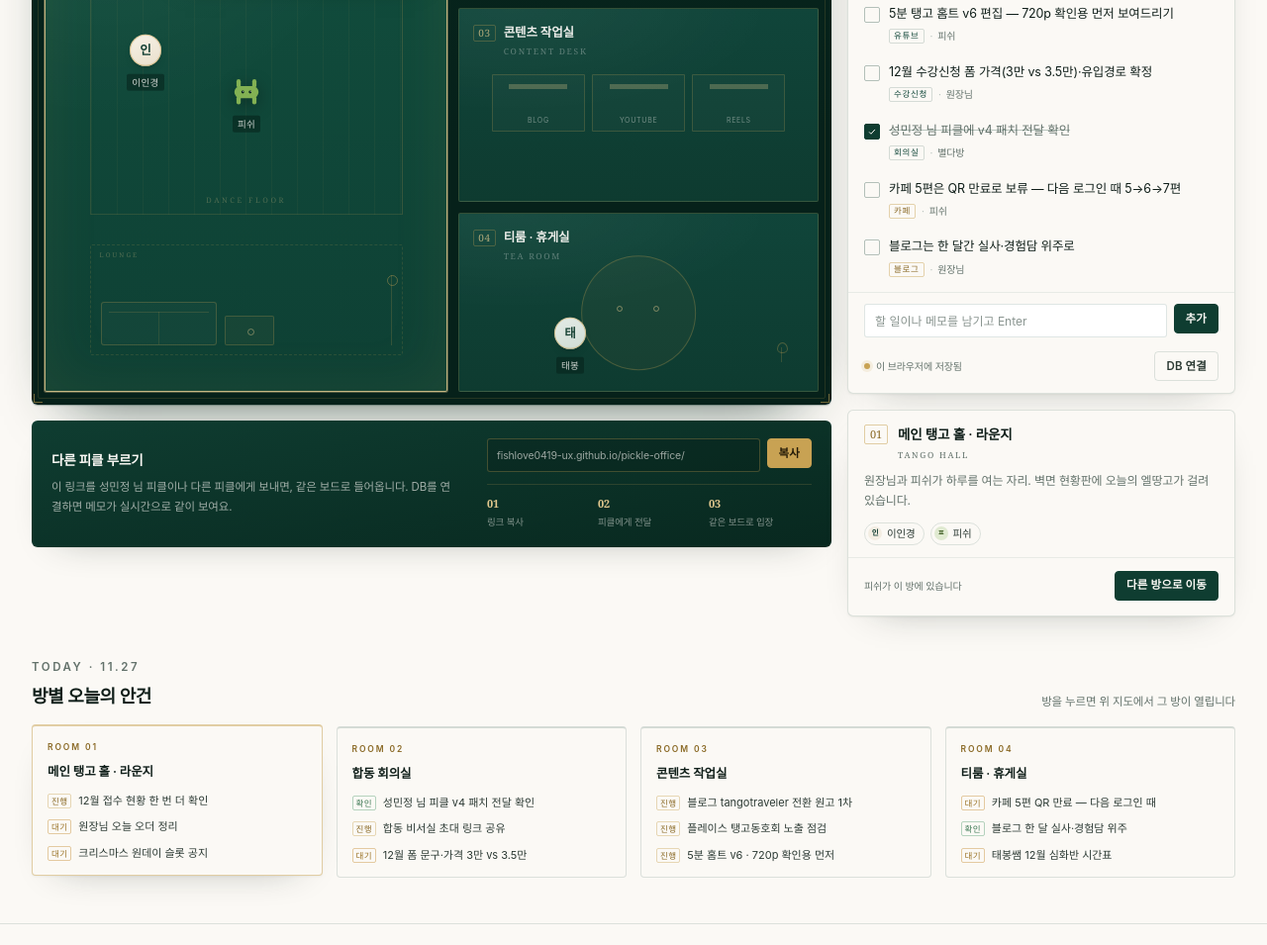
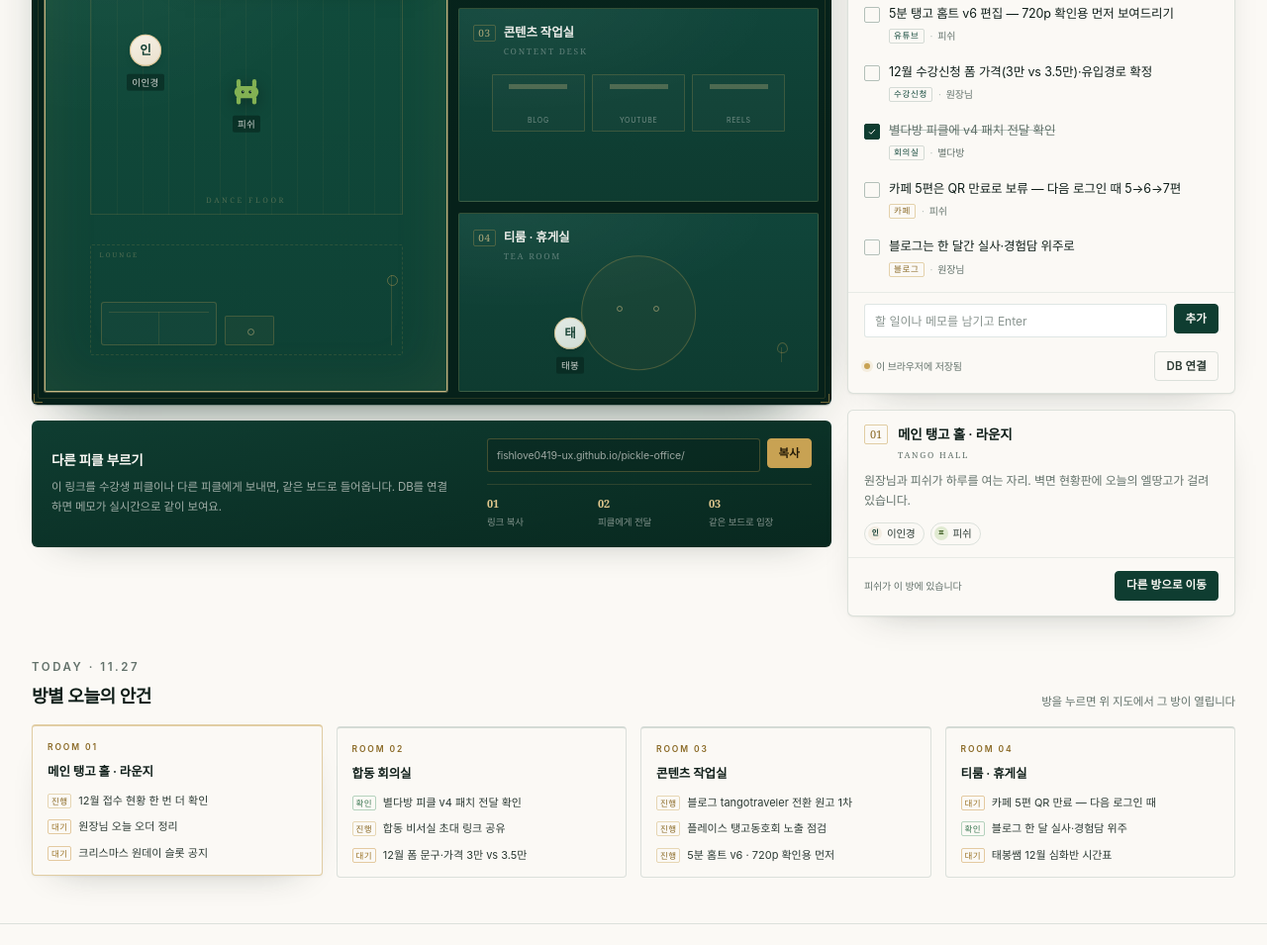
Before and after one commit to fishlove0419-ux/pickle-office, a plain HTML site: page index.html in a window 1280 px wide. Shown: the part 651-1606 px from the top of the page at 99% size. Drawn offline with Linux system fonts and the light colour scheme.

Commit message:
수강생 실명 대신 활동명(별다방)으로 표기

```diff
--- a/index.html
+++ b/index.html
@@ -650,7 +650,7 @@ pre{
           <div class="card__body">
             <div class="invite__txt">
               <h3 id="inviteTitle">다른 피클 부르기</h3>
-              <p>이 링크를 성민정 님 피클이나 다른 피클에게 보내면, 같은 보드로 들어옵니다. DB를 연결하면 메모가 실시간으로 같이 보여요.</p>
+              <p>이 링크를 수강생 피클이나 다른 피클에게 보내면, 같은 보드로 들어옵니다. DB를 연결하면 메모가 실시간으로 같이 보여요.</p>
             </div>
             <div class="invite__act">
               <div class="row">
@@ -777,7 +777,7 @@ pre{
       agenda:[['12월 접수 현황 한 번 더 확인','진행'],['원장님 오늘 오더 정리','대기'],['크리스마스 원데이 슬롯 공지','대기']] },
     meet:{ no:'02', name:'합동 회의실', sub:'Round table',
       desc:'다른 피클들이 초대 링크로 들어와 앉는 긴 테이블. 안건은 여기서 한 줄로 정리합니다.',
-      agenda:[['성민정 님 피클 v4 패치 전달 확인','확인'],['합동 비서실 초대 링크 공유','진행'],['12월 폼 문구·가격 3만 vs 3.5만','대기']] },
+      agenda:[['별다방 피클 v4 패치 전달 확인','확인'],['합동 비서실 초대 링크 공유','진행'],['12월 폼 문구·가격 3만 vs 3.5만','대기']] },
     work:{ no:'03', name:'콘텐츠 작업실', sub:'Content desk',
       desc:'블로그·유튜브·릴스·스레드를 한 책상에서. 채널마다 모니터 하나씩 두고 순서대로 갑니다.',
       agenda:[['블로그 tangotraveler 전환 원고 1차','진행'],['플레이스 탱고동호회 노출 점검','진행'],['5분 홈트 v6 · 720p 확인용 먼저','진행']] },
@@ -791,7 +791,7 @@ pre{
       line:'오늘은 12월 폼 가격부터 정하자.' },
     { id:'fish', name:'피쉬', role:'피클', kind:'pickle', color:'#82B153', movable:true, room:'hall', x:50, y:51,
       line:'네. 블로그 원고랑 홈트 편집, 순서대로 갈게요.' },
-    { id:'byeol',name:'별다방', role:'성민정 님 피클', kind:'pickle', color:'#C17A52', room:'meet', x:33, y:68,
+    { id:'byeol',name:'별다방', role:'수강생 피클', kind:'pickle', color:'#C17A52', room:'meet', x:33, y:68,
       line:'12월 폼 문구, 제가 본 걸로 정리해 왔어요.' },
     { id:'guest',name:'방문 피클', role:'초대 대기', kind:'guest', color:'rgba(251,249,245,.4)', room:'meet', x:69, y:68,
       line:'초대 링크 받으면 바로 들어옵니다.' },
@@ -805,7 +805,7 @@ pre{
     { id:'t3', kind:'task', text:'플레이스 소개문에 \u2018아르헨티나탱고배우기\u2019 문구 반영', tag:'플레이스', owner:'피쉬', done:false },
     { id:'t4', kind:'task', text:'5분 탱고 홈트 v6 편집 — 720p 확인용 먼저 보여드리기', tag:'유튜브', owner:'피쉬', done:false },
     { id:'t5', kind:'task', text:'12월 수강신청 폼 가격(3만 vs 3.5만)·유입경로 확정', tag:'수강신청', owner:'원장님', done:false },
-    { id:'t6', kind:'task', text:'성민정 님 피클에 v4 패치 전달 확인', tag:'회의실', owner:'별다방', done:true },
+    { id:'t6', kind:'task', text:'별다방 피클에 v4 패치 전달 확인', tag:'회의실', owner:'별다방', done:true },
     { id:'m1', kind:'memo', text:'카페 5편은 QR 만료로 보류 — 다음 로그인 때 5→6→7편', tag:'카페', owner:'피쉬', done:false },
     { id:'m2', kind:'memo', text:'블로그는 한 달간 실사·경험담 위주로', tag:'블로그', owner:'원장님', done:false }
   ];
```
